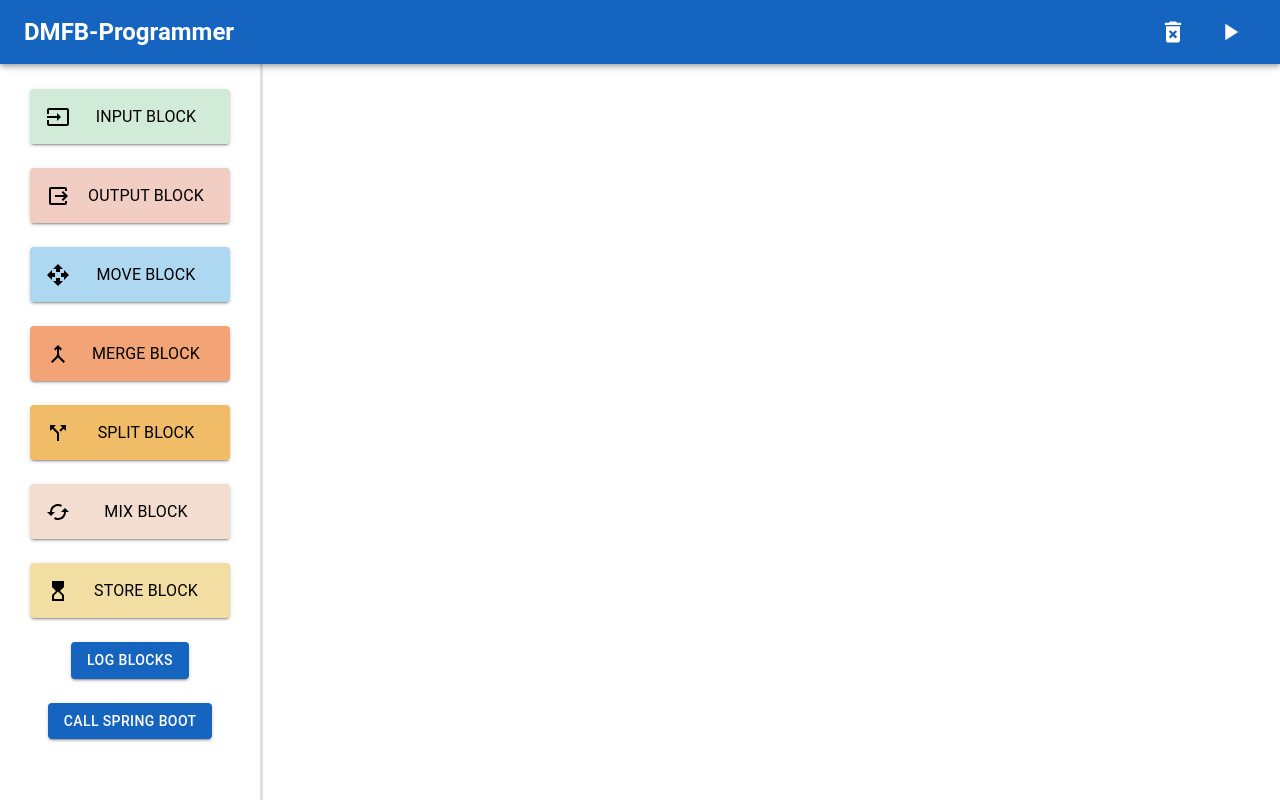
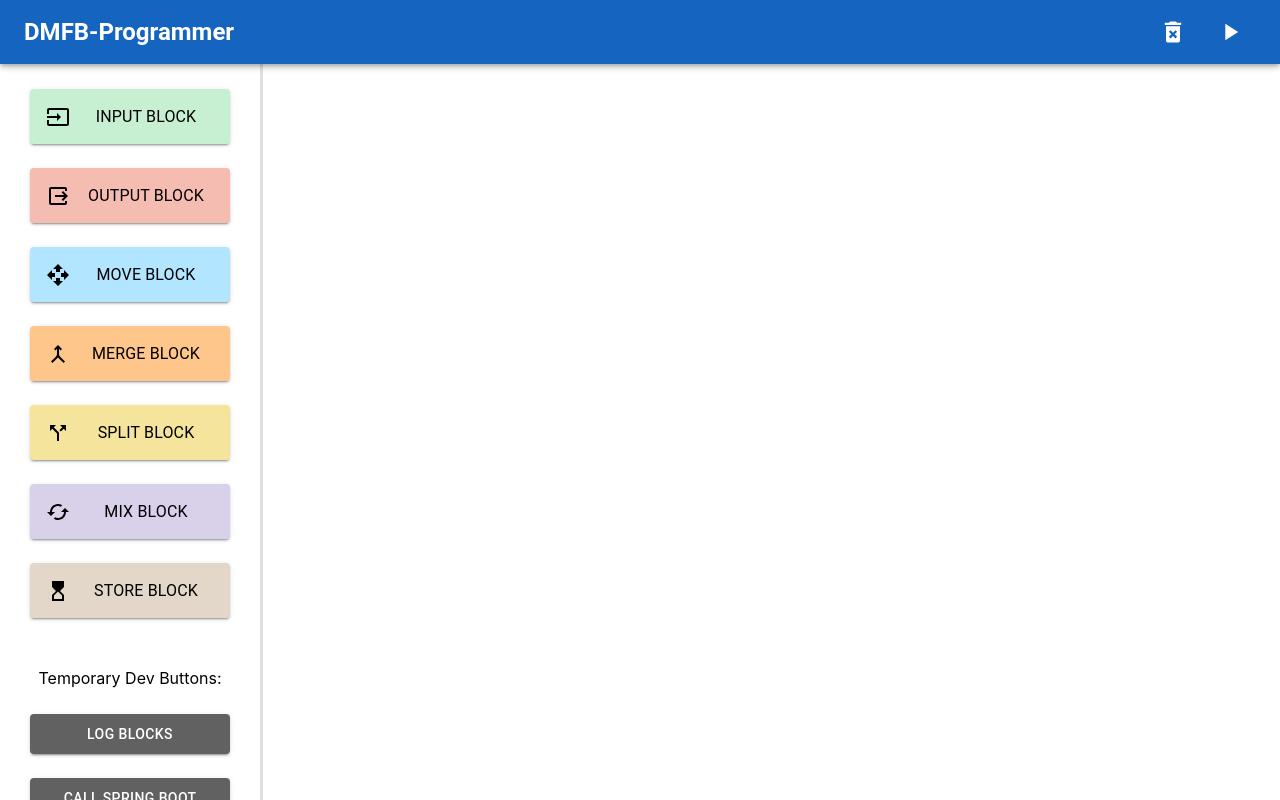
Before and after one commit to OliverSiggaard/bachelor-project-ui, a React (Create React App) app: page / in a window 1280 px wide. Built offline with nearby package versions, Linux system fonts and the light colour scheme.

Commit message:
Updated the colors of the blocks and buttons to be more coherent

```diff
--- a/src/components/blocks/StoreBlock.tsx
+++ b/src/components/blocks/StoreBlock.tsx
@@ -21,7 +21,7 @@ const StoreBlock: React.FC<StoreBlockProps> = ({ block }) => {
     dropletId = info.dropletId;
     posX = info.posX;
     posY = info.posY;
-    time = info.time + "ms";
+    time = info.time + " ms";
   }
 
   return (
--- a/src/components/sidebar/BlockSidebar.tsx
+++ b/src/components/sidebar/BlockSidebar.tsx
@@ -60,8 +60,14 @@ const BlockSidebar: React.FC = () => {
     <div className="flex flex-col" style={{ minWidth: 260, maxWidth: 260 }}>
       <div className="flex flex-col items-center space-y-6 overflow-auto" style={{ padding: "25px 20px" }}>
         {AddBlockButtons}
-        <Button variant="contained" onClick={logBlocks}>Log Blocks</Button>
-        <Button variant="contained" onClick={getHelloString}>Call Spring Boot</Button>
+        <div style={{height: 40}} />
+        <span>Temporary Dev Buttons:</span>
+        <Button variant="contained" color="secondary" onClick={logBlocks} sx={{width: 200, minHeight: 40}}>
+          Log Blocks
+        </Button>
+        <Button variant="contained" color="secondary" onClick={getHelloString} sx={{width: 200, minHeight: 40}}>
+          Call Spring Boot
+        </Button>
         <div style={{textAlign: 'center'}}>
           {helloString}
         </div>
--- a/src/enums/blockColors.ts
+++ b/src/enums/blockColors.ts
@@ -1,11 +1,11 @@
 export enum BlockColors {
-  InputBlockColor = "#D1EBD8",
-  OutputBlockColor = "#F2CDC4",
-  MoveBlockColor = "#AED8F2",
-  MergeBlockColor = "#F2A477",
-  SplitBlockColor = "#F0BC68",
-  MixBlockColor = "#F2DDD0",
-  StoreBlockColor = "#F2DEA2",
+  InputBlockColor = "#C7EFD2",
+  OutputBlockColor = "#F5BCB2",
+  MoveBlockColor = "#B2E5FF",
+  MergeBlockColor = "#FFC68C",
+  SplitBlockColor = "#F4E49C",
+  MixBlockColor = "#D8D1E9",
+  StoreBlockColor = "#E3D7C9",
   IfBlockColor = "#F2F2F2",
-  RepeatBlockColor = "#8596A6",
+  RepeatBlockColor = "#99AAC0",
 }
```
